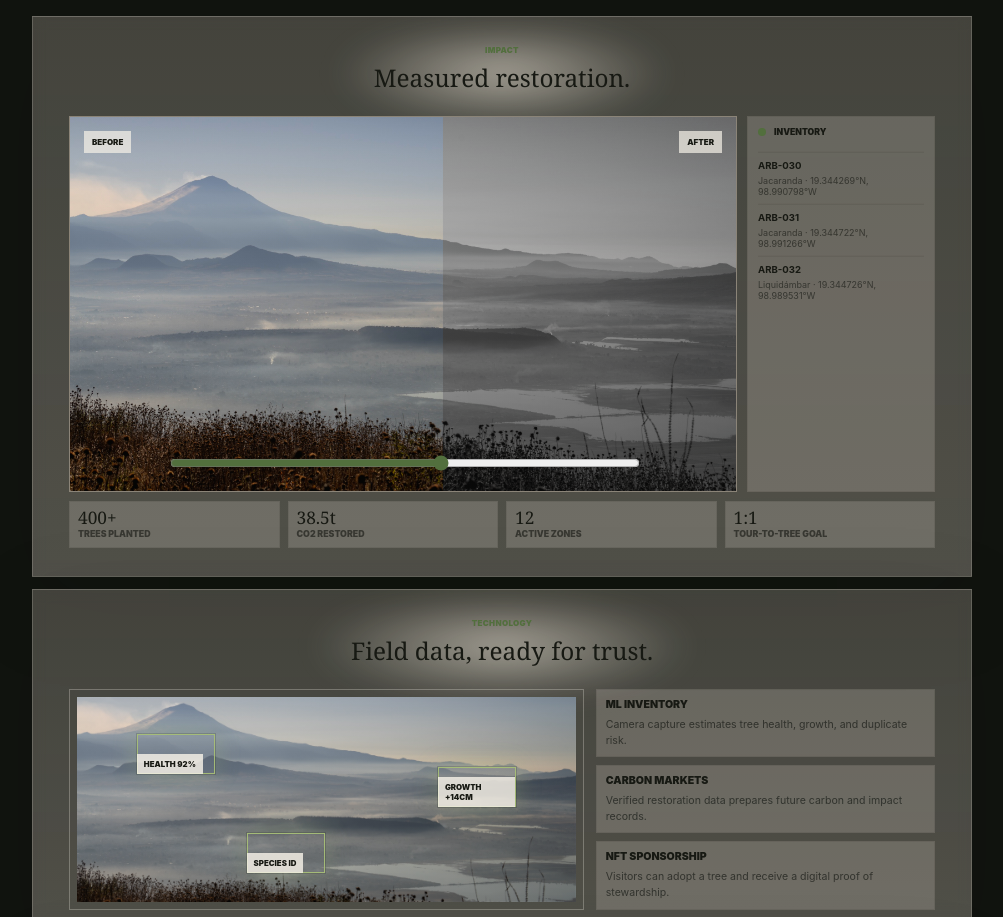
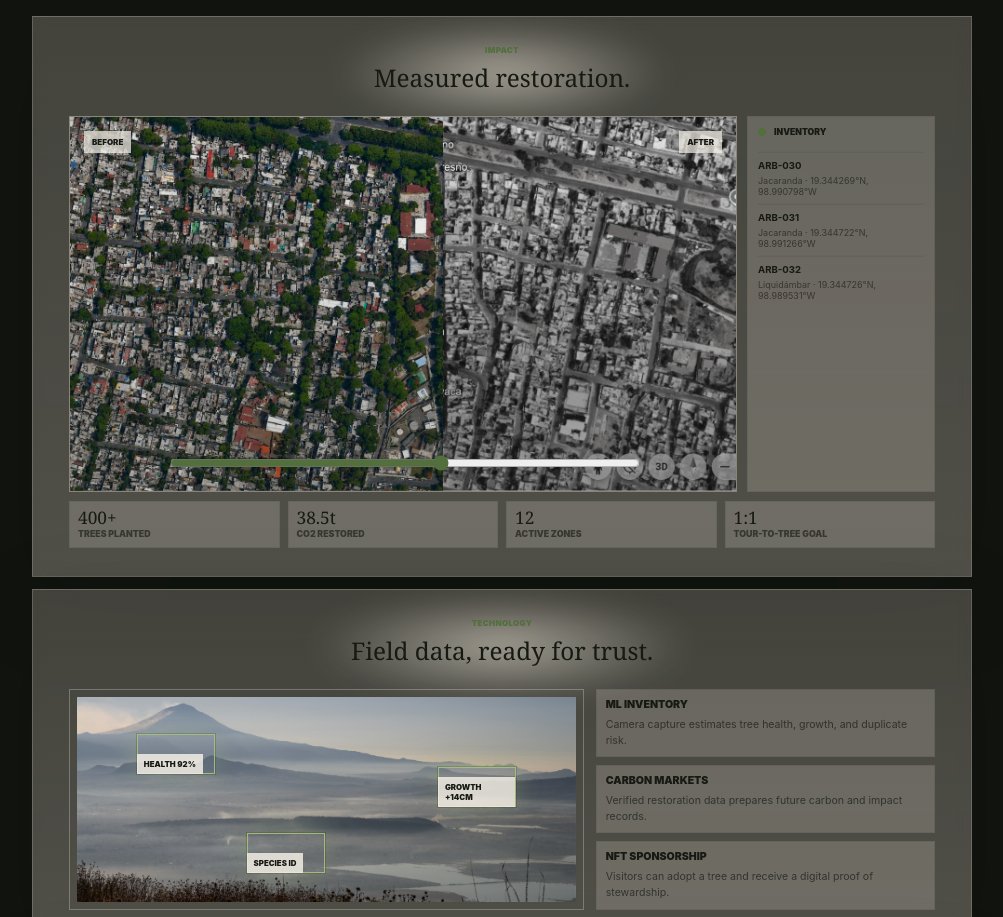
Before and after one commit to ValenteCreativo/InlandMex, a Next.js app: page / in a window 1280 px wide. Shown: the part 3316-4233 px from the top of the page, without its empty margins (138-1141 px from the left). Built offline with nearby package versions, Linux system fonts and the light colour scheme.

Commit message:
Use real before after restoration images

```diff
--- a/app/globals.css
+++ b/app/globals.css
@@ -482,7 +482,7 @@ p {
 .before-layer {
   background:
     linear-gradient(rgba(18, 20, 14, 0.08), rgba(18, 20, 14, 0.42)),
-    url("/volcan-iztapalapa-bg.jpg");
+    url("/before.jpeg");
   background-position: center;
   background-size: cover;
   filter: grayscale(0.9) saturate(0.5);
@@ -491,7 +491,7 @@ p {
 .after-layer {
   background:
     linear-gradient(rgba(18, 20, 14, 0.02), rgba(18, 20, 14, 0.22)),
-    url("/volcan-iztapalapa-bg.jpg");
+    url("/after.jpeg");
   background-position: center;
   background-size: cover;
   clip-path: inset(0 calc(100% - var(--compare, 56%)) 0 0);
```
Also changed, not shown: public/after.jpeg (added), public/before.jpeg (added).
